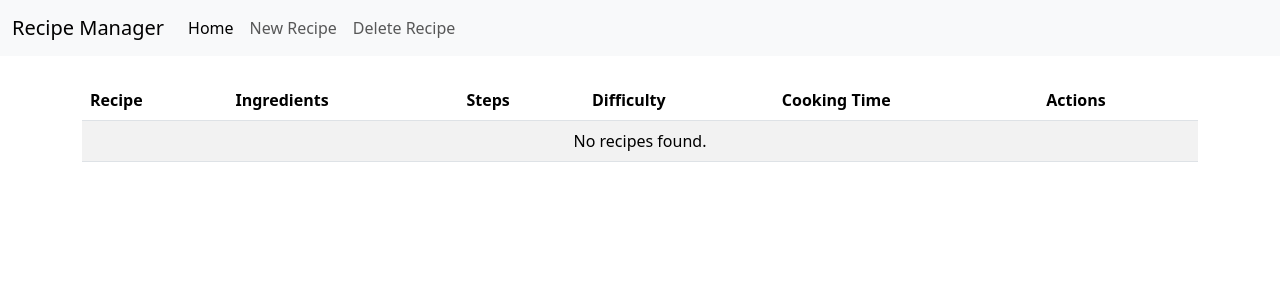
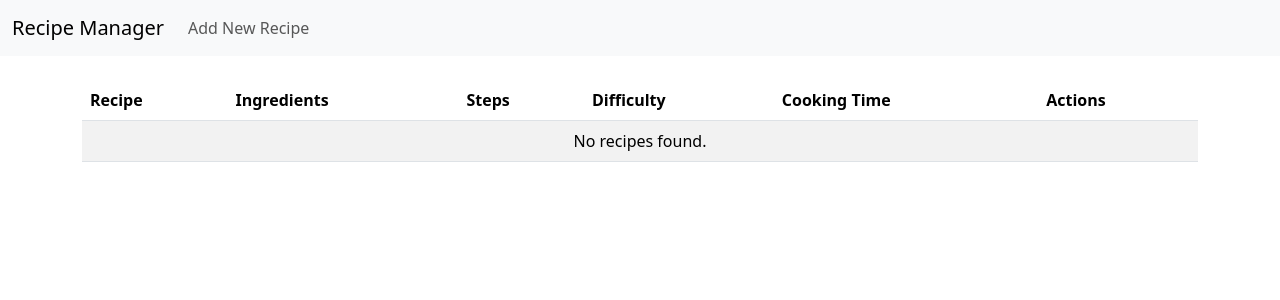
Before and after one commit to swayakrishna/RecipeApp, a Flask app: template templates/index.html in a window 1280 px wide. Shown: the top 300 px of the page. Run offline with Flask 3, Linux system fonts and the light colour scheme; the template is opened without the code that fills it, so the values that code supplies are empty.

Commit message:
Index page navbar issue fixed

```diff
--- a/templates/index.html
+++ b/templates/index.html
@@ -21,16 +21,13 @@
     <nav class="navbar navbar-expand-lg navbar-light bg-light">
         <div class="container-fluid">
             <a class="navbar-brand" href="#">Recipe Manager</a>
-            <div class="collapse navbar-collapse">
+            <button class="navbar-toggler" type="button" data-bs-toggle="collapse" data-bs-target="#navbarNav" aria-controls="navbarNav" aria-expanded="false" aria-label="Toggle navigation">
+                <span class="navbar-toggler-icon"></span>
+            </button>
+            <div class="collapse navbar-collapse" id="navbarNav">
                 <ul class="navbar-nav me-auto mb-2 mb-lg-0">
                     <li class="nav-item">
-                        <a class="nav-link active" aria-current="page" href="#">Home</a>
-                    </li>
-                    <li class="nav-item">
-                        <a class="nav-link" href="{{ url_for('add_recipe') }}">New Recipe</a>
-                    </li>
-                    <li class="nav-item">
-                        <a class="nav-link" href="#">Delete Recipe</a>
+                        <a class="nav-link" href="{{ url_for('add_recipe') }}">Add New Recipe</a>
                     </li>
                 </ul>
             </div>
```
